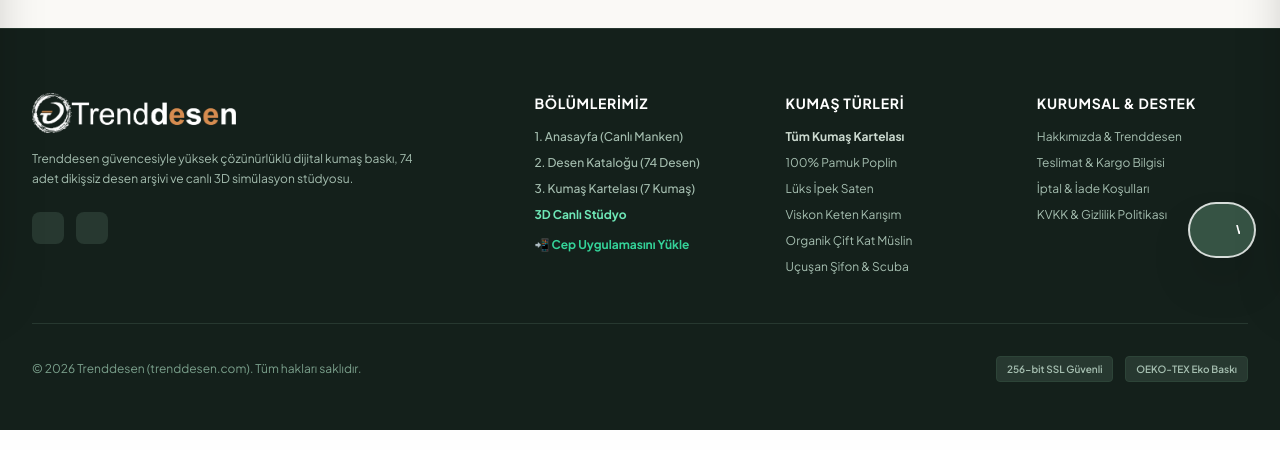
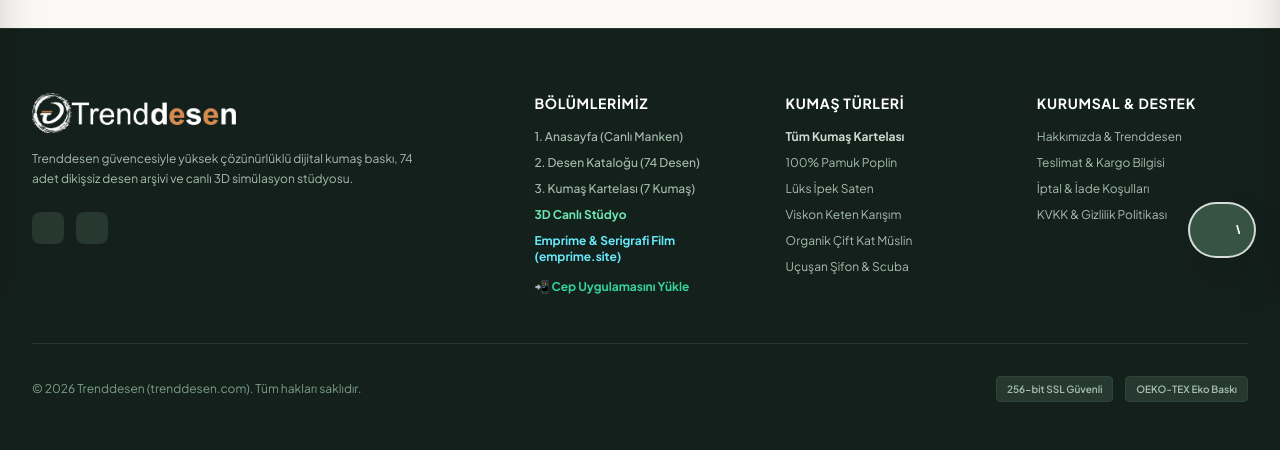
Before and after one commit to desenciahmet-cloud/trenddesen.com, a FastAPI app: page /cart in a window 1280 px wide. Shown: the part 680-1130 px from the top of the page. Run offline with FastAPI, Linux system fonts and the light colour scheme; some libraries are stand-ins or nearby versions; some web fonts are replaced.

Commit message:
feat(seo): add backlink to emprime.site in footer

```diff
--- a/templates/base.html
+++ b/templates/base.html
@@ -583,6 +583,7 @@
             <li><a href="/fabrics?category=all" class="hover:text-white transition font-medium">2. Desen Kataloğu (74 Desen)</a></li>
             <li><a href="/kumaslar" class="hover:text-white transition font-medium">3. Kumaş Kartelası (7 Kumaş)</a></li>
             <li><a href="/studyo" class="hover:text-white transition font-bold text-emerald-300">3D Canlı Stüdyo</a></li>
+            <li><a href="https://emprime.site" target="_blank" rel="noopener noreferrer" class="hover:text-white transition font-bold text-cyan-300 flex items-center gap-1"><span>Emprime &amp; Serigrafi Film (emprime.site)</span><i data-lucide="external-link" class="w-3 h-3 text-cyan-300"></i></a></li>
             <li><button type="button" onclick="triggerPwaInstall()" class="text-emerald-400 hover:text-emerald-300 font-bold transition flex items-center gap-1.5 pt-1"><span>📲 Cep Uygulamasını Yükle</span></button></li>
           </ul>
         </div>
```
